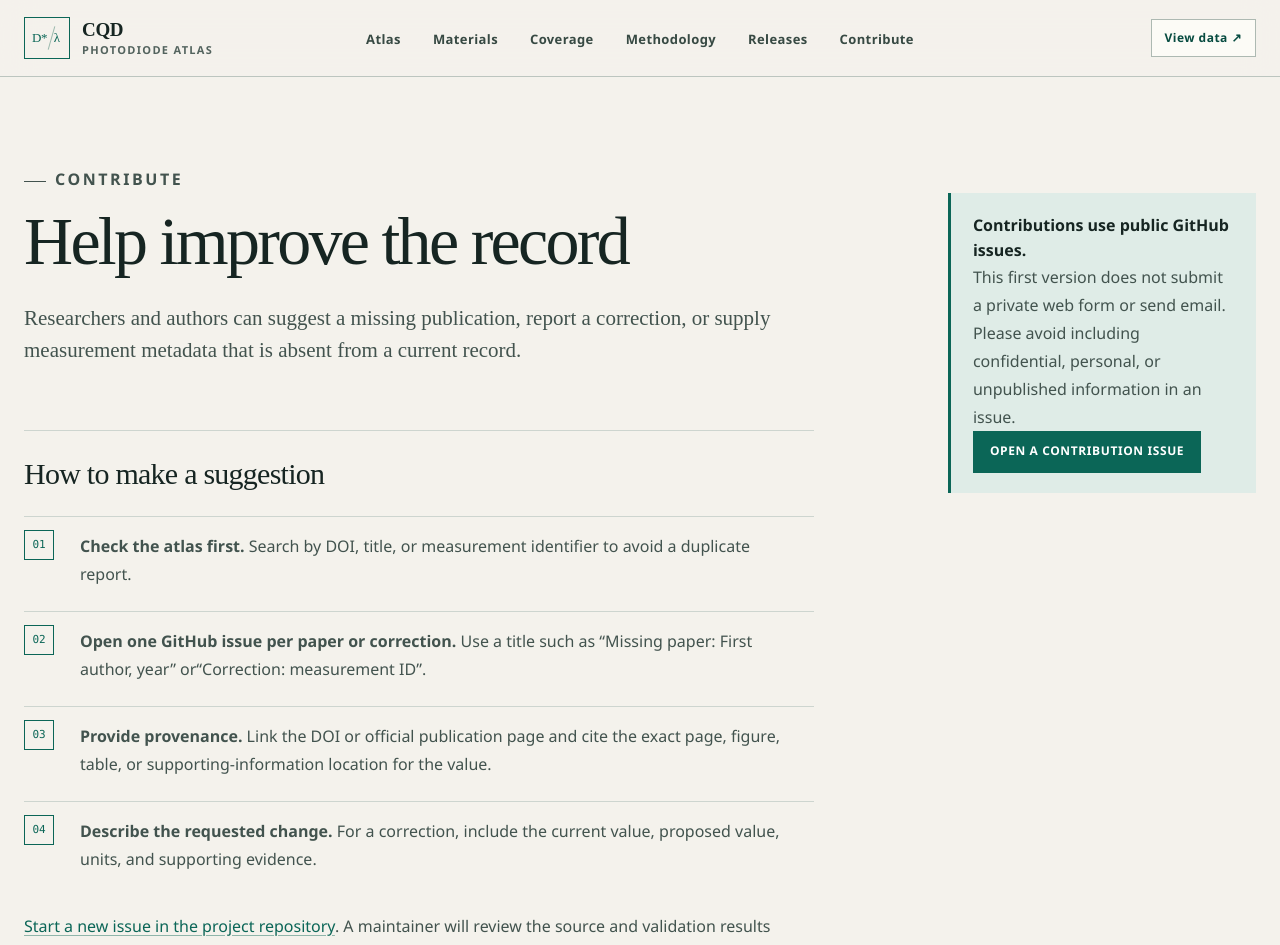
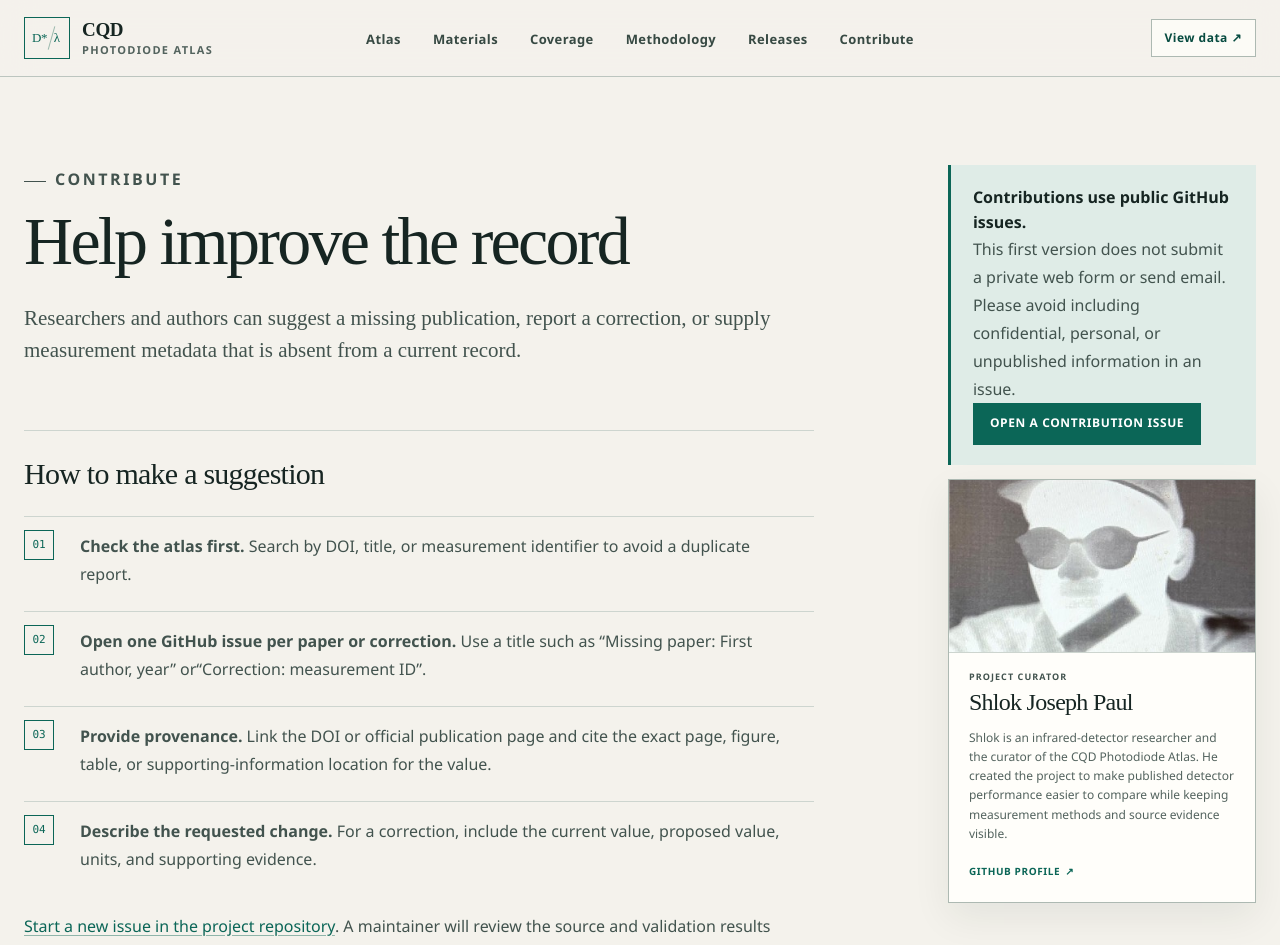
Before and after one commit to Shlok-Joseph-Paul/cQD-Detector-Compiler-and-Verifier, a Next.js app: page /contribute in a window 1280 px wide. Shown: the top 945 px of the page. Built offline with nearby package versions, Linux system fonts and the light colour scheme.

Commit message:
Add project curator card

```diff
--- a/app/contribute/page.tsx
+++ b/app/contribute/page.tsx
@@ -1,4 +1,5 @@
 import type { Metadata } from "next";
+import Image from "next/image";
 
 import { SiteShell } from "@/components/SiteShell";
 
@@ -119,12 +120,16 @@ export default function ContributePage() {
           </section>
         </article>
 
-        <aside className="callout" aria-label="Contribution workflow">
+        <aside
+          className="contribute-sidebar"
+          aria-label="Contribution workflow and project curator"
+        >
+          <section className="callout contribution-callout">
             <strong>Contributions use public GitHub issues.</strong>
             <p>
-            This first version does not submit a private web form or send email.
-            Please avoid including confidential, personal, or unpublished
-            information in an issue.
+              This first version does not submit a private web form or send
+              email. Please avoid including confidential, personal, or
+              unpublished information in an issue.
             </p>
             <a
               className="primary-button"
@@ -134,6 +139,39 @@ export default function ContributePage() {
             >
               Open a contribution issue
             </a>
+          </section>
+
+          <section
+            className="curator-card"
+            aria-labelledby="curator-card-heading"
+          >
+            <Image
+              className="curator-card__portrait"
+              src="/shlok-ir.jpg"
+              alt="Infrared portrait of Shlok Joseph Paul wearing sunglasses"
+              width={377}
+              height={214}
+              sizes="(max-width: 900px) 100vw, 300px"
+            />
+            <div className="curator-card__body">
+              <p className="section-kicker">Project curator</p>
+              <h2 id="curator-card-heading">Shlok Joseph Paul</h2>
+              <p className="curator-card__bio">
+                Shlok is an infrared-detector researcher and the curator of the
+                CQD Photodiode Atlas. He created the project to make published
+                detector performance easier to compare while keeping measurement
+                methods and source evidence visible.
+              </p>
+              <a
+                className="curator-card__link"
+                href="https://github.com/Shlok-Joseph-Paul"
+                target="_blank"
+                rel="noreferrer"
+              >
+                GitHub profile <span aria-hidden="true">↗</span>
+              </a>
+            </div>
+          </section>
         </aside>
       </div>
     </SiteShell>
--- a/app/globals.css
+++ b/app/globals.css
@@ -1763,6 +1763,78 @@ select {
   margin: 0;
 }
 
+.contribute-sidebar {
+  display: grid;
+  gap: 14px;
+}
+
+.contribute-sidebar .contribution-callout {
+  margin: 0;
+}
+
+.curator-card {
+  overflow: hidden;
+  border: 1px solid var(--line-dark);
+  background: var(--surface);
+  box-shadow: 0 14px 36px rgb(20 40 34 / 7%);
+}
+
+.curator-card__portrait {
+  display: block;
+  width: 100%;
+  height: auto;
+  aspect-ratio: 377 / 214;
+  border-bottom: 1px solid var(--line);
+  background: var(--paper-deep);
+  object-fit: cover;
+}
+
+.curator-card__body {
+  padding: 18px 20px 20px;
+}
+
+.prose-page .curator-card .section-kicker {
+  margin: 0 0 7px;
+  font-size: 9px;
+  line-height: 1.3;
+}
+
+.prose-page .curator-card h2 {
+  margin: 0;
+  padding: 0;
+  border: 0;
+  font-family: var(--font-serif);
+  font-size: 24px;
+  font-weight: 500;
+  letter-spacing: -0.03em;
+  line-height: 1.08;
+}
+
+.prose-page .curator-card__bio {
+  margin: 12px 0 14px;
+  color: var(--ink-soft);
+  font-size: 12px;
+  line-height: 1.6;
+}
+
+.prose-page a.curator-card__link {
+  display: inline-flex;
+  gap: 5px;
+  align-items: center;
+  color: var(--teal);
+  font-size: 10px;
+  font-weight: 750;
+  letter-spacing: 0.06em;
+  text-decoration: none;
+  text-transform: uppercase;
+}
+
+.prose-page a.curator-card__link:hover {
+  color: var(--teal-dark);
+  text-decoration: underline;
+  text-underline-offset: 3px;
+}
+
 .reading-list-card {
   padding: 22px;
   border: 1px solid var(--line-dark);
```
Also changed, not shown: public/shlok-ir.jpg (added). Lines whose indentation alone changed are shown as unchanged.
